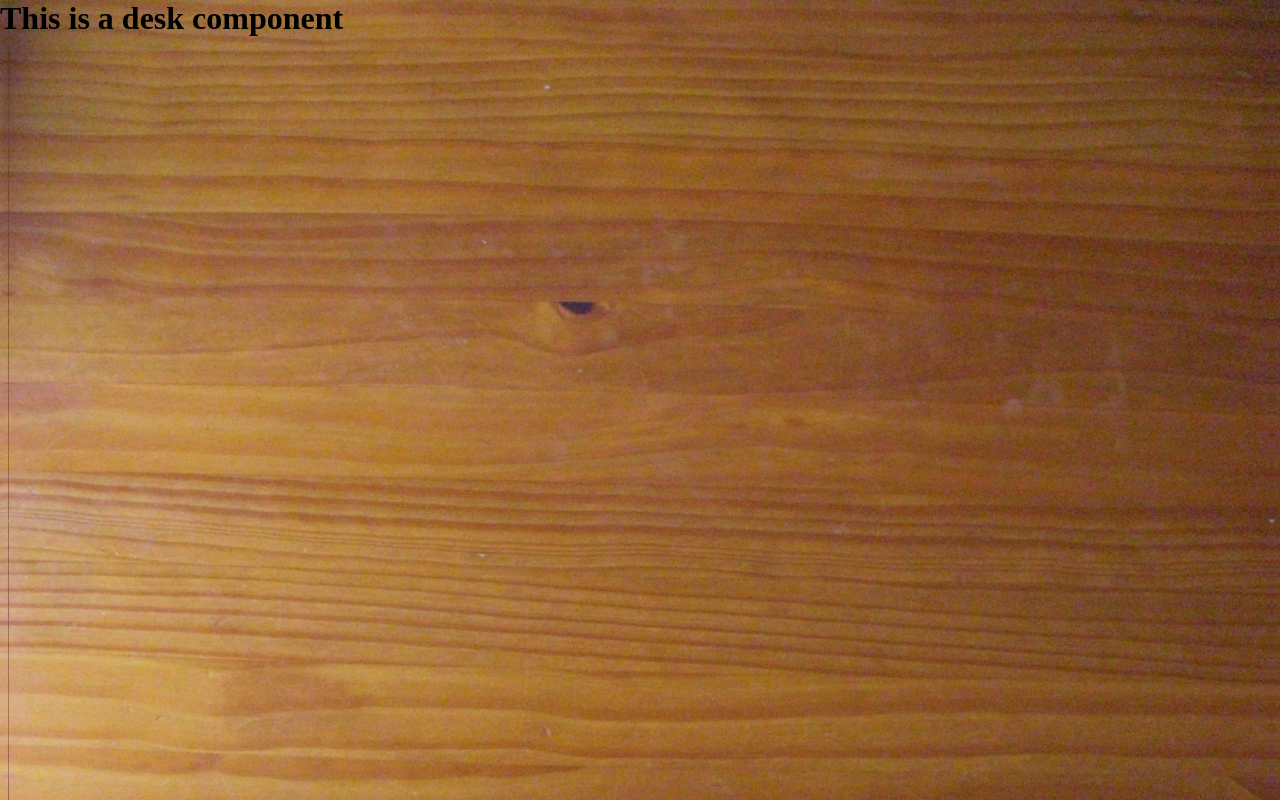
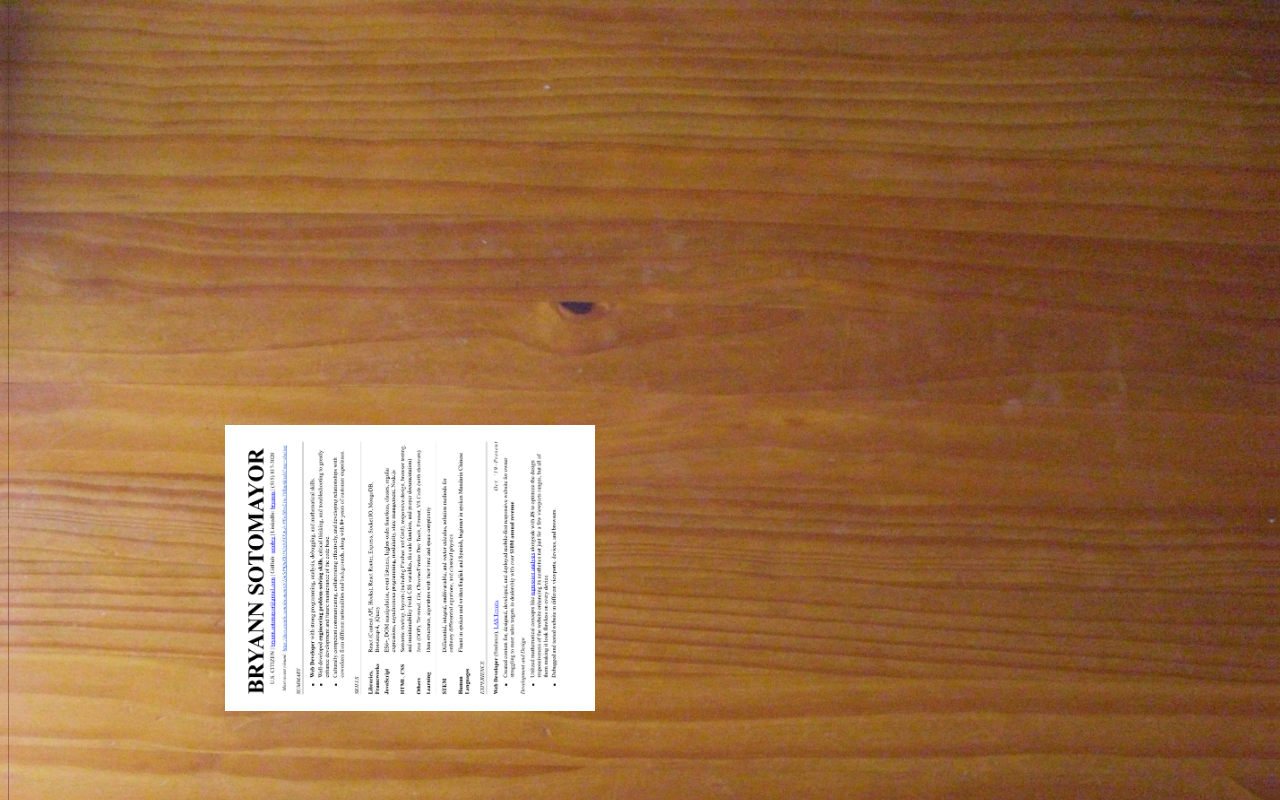
Before and after one commit to sotobry/personal-website-2, a React (Create React App) app in the folder my-app/: page / in a window 1280 px wide. Built offline with nearby package versions, Linux system fonts and the light colour scheme.

Commit message:
Adds an object item to the desk successfully.

```diff
--- a/my-app/src/App.js
+++ b/my-app/src/App.js
@@ -1,11 +1,12 @@
 import React from 'react';
 import './App.css';
 import { Desk } from './components/Desk';
+import { DeskItem } from './components/DeskItem'
 function App() {
   return (
     <div className="App">
       <Desk>
-        <h1>This is a desk component</h1>
+        <DeskItem scale={0.35} />
       </Desk>
     </div>
   );
--- /dev/null
+++ b/my-app/src/components/DeskItem.css
@@ -0,0 +1,19 @@
+/* ItemContainer {
+	position: absolute;
+
+	display: flex;
+	align-items: center;
+	justify-content: center;
+
+	transition: all 0.25s;
+}
+
+ItemContainer a {
+	width: inherit;
+	height: inherit;
+	position: inherit;
+}
+
+ItemContainer img {
+	width: inherit;
+} */
--- /dev/null
+++ b/my-app/src/components/DeskItem.js
@@ -0,0 +1,58 @@
+import React from 'react';
+import styled from 'styled-components';
+import itemsData from '../data/itemsData';
+
+
+const resume = itemsData.filter(item => item.name === 'resume')[0];
+
+const ItemContainer = styled.div`
+	position: absolute;
+
+	display: flex;
+	align-items: center;
+	justify-content: center;
+
+	transition: all 0.25s;
+
+	width: ${({ width }) => width};
+	height: ${({ height }) => height};
+	top: ${({ top }) => top}px;
+	left: ${({ left }) => left}px;
+
+	transform: rotate(${({ rotation }) => rotation}deg);
+		&:hover {
+			/* --text-opacity: 1; */
+			transform: scale(1.1) rotate(${({ rotation }) => rotation}deg);
+		}
+`;
+const Link = styled.a`
+	width: inherit;
+	height: inherit;
+	position: inherit;
+`;
+const Img = styled.img`
+	width: inherit;
+	height: inherit;
+	position: inherit;
+`;
+
+const DeskItem = props => {
+	const { scale } = props;
+	const { name, hoverText, imgURL, mainDimension, imgWidthItemWidthRatio, imgHeightWidthRatio, top, left, rotation, to } = resume;
+
+	const width = `${scale * mainDimension * imgWidthItemWidthRatio}in`;
+	const height = `${scale * mainDimension * imgWidthItemWidthRatio * imgHeightWidthRatio}in`;
+
+	return (
+		<ItemContainer width={width} height={height} top={top} left={left} rotation={rotation}>
+			<Link>
+				<Img
+					src={imgURL}
+					alt=''
+				/>
+			</Link>
+		</ItemContainer>
+	);
+};
+
+export { DeskItem };
```
